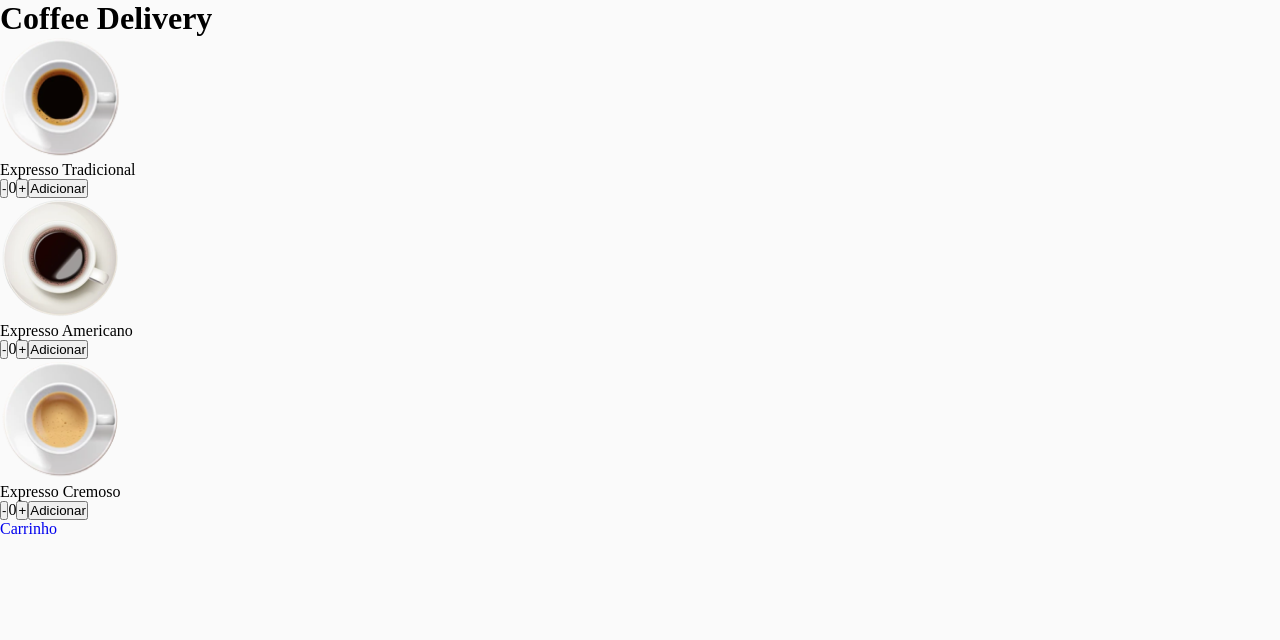
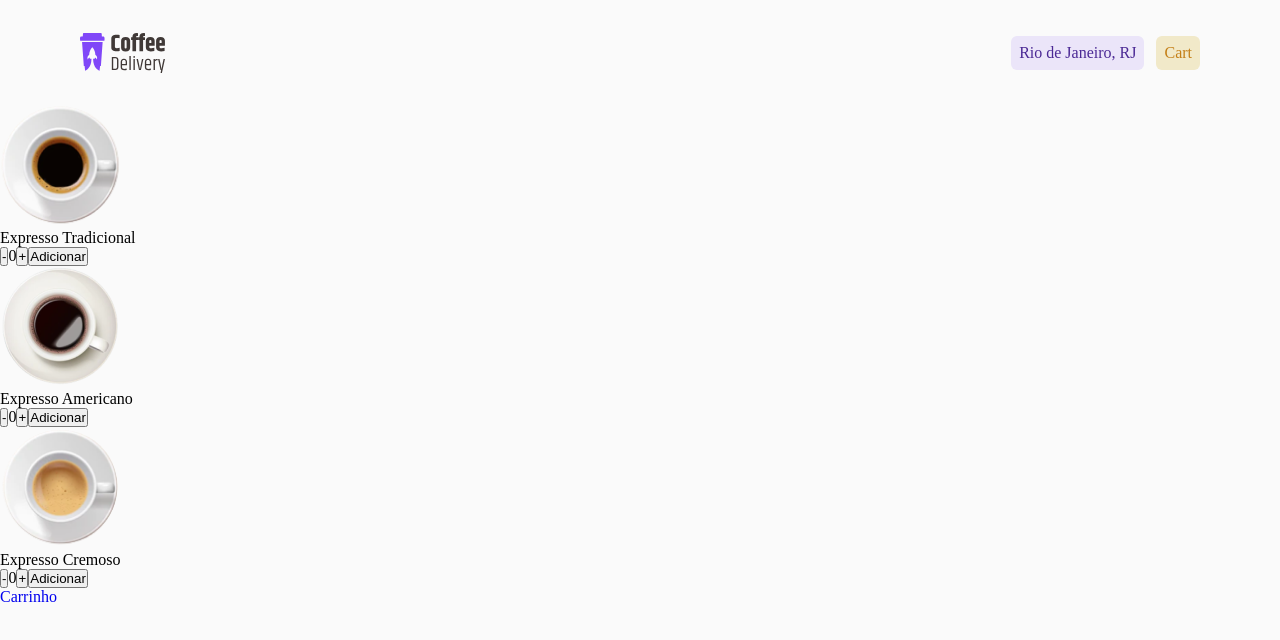
Before and after one commit to renanlimaleite/coffee-delivery, a React (Vite) app: page / in a window 1280 px wide. Shown: the top 640 px of the page. Built offline with nearby package versions, Linux system fonts and the light colour scheme.

Commit message:
styled header

```diff
--- a/src/App.tsx
+++ b/src/App.tsx
@@ -2,6 +2,7 @@ import { BrowserRouter } from 'react-router-dom'
 import { ThemeProvider } from 'styled-components'
 import { CartContextProvider } from './contexts/CartContext'
 import { Router } from './Router'
+import { Header } from './shared/Header'
 import { GlobalStyle } from './styles/global'
 import { defaultTheme } from './styles/themes/default'
 
@@ -9,10 +10,8 @@ export function App() {
   return (
     <ThemeProvider theme={defaultTheme}>
       <CartContextProvider>
-        <header>
-          <h1>Coffee Delivery</h1>
-        </header>
         <BrowserRouter>
+          <Header />
           <Router />
         </BrowserRouter>
         <GlobalStyle />
--- /dev/null
+++ b/src/shared/Header/index.tsx
@@ -0,0 +1,15 @@
+import { Link } from 'react-router-dom'
+import * as S from './styles'
+import Logo from '../../assets/logo.svg'
+
+export function Header() {
+  return (
+    <S.Content>
+      <img src={Logo} alt="Logo da Coffee Delivery" />
+      <S.Nav>
+        <S.Local>Rio de Janeiro, RJ</S.Local>
+        <Link to="/checkout">Cart</Link>
+      </S.Nav>
+    </S.Content>
+  )
+}
--- /dev/null
+++ b/src/shared/Header/styles.ts
@@ -0,0 +1,32 @@
+import styled from 'styled-components'
+
+export const Content = styled.header`
+  width: 100%;
+  max-width: 1120px;
+  margin: 0 auto;
+  height: 105px;
+
+  display: flex;
+  justify-content: space-between;
+  align-items: center;
+`
+
+export const Nav = styled.nav`
+  display: flex;
+  align-items: center;
+  gap: 12px;
+
+  a {
+    padding: 8px;
+    background-color: ${(props) => props.theme['brand-yellow-light']};
+    color: ${(props) => props.theme['brand-yellow-dark']};
+    border-radius: 6px;
+  }
+`
+
+export const Local = styled.div`
+  padding: 8px;
+  background-color: ${(props) => props.theme['brand-purple-light']};
+  color: ${(props) => props.theme['brand-purple-dark']};
+  border-radius: 6px;
+`
--- a/src/styles/themes/default.ts
+++ b/src/styles/themes/default.ts
@@ -8,6 +8,9 @@ export const defaultTheme = {
 
   'brand-yellow': '#DBAC2C',
   'brand-yellow-dark': '#C47F17',
+  'brand-yellow-light': '#F1E9C9',
 
   'brand-purple': '#8047F8',
+  'brand-purple-dark': '#4B2995',
+  'brand-purple-light': '#EBE5F9',
 }
```
Also changed, not shown: src/assets/logo.svg (added).
